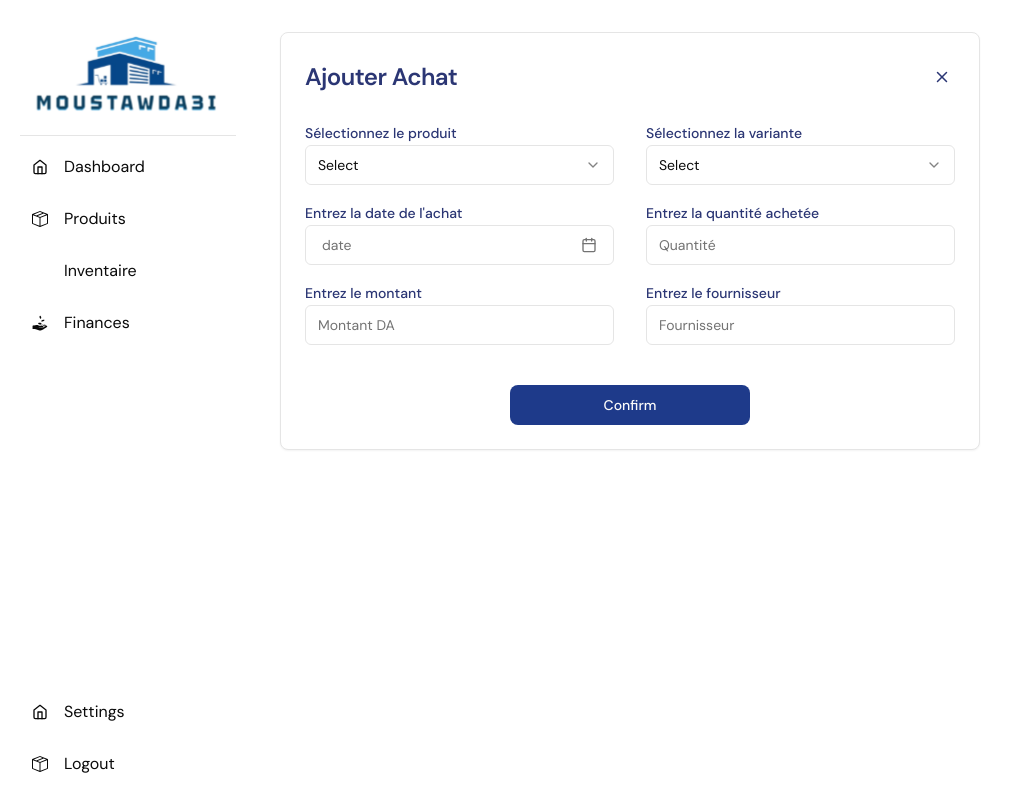
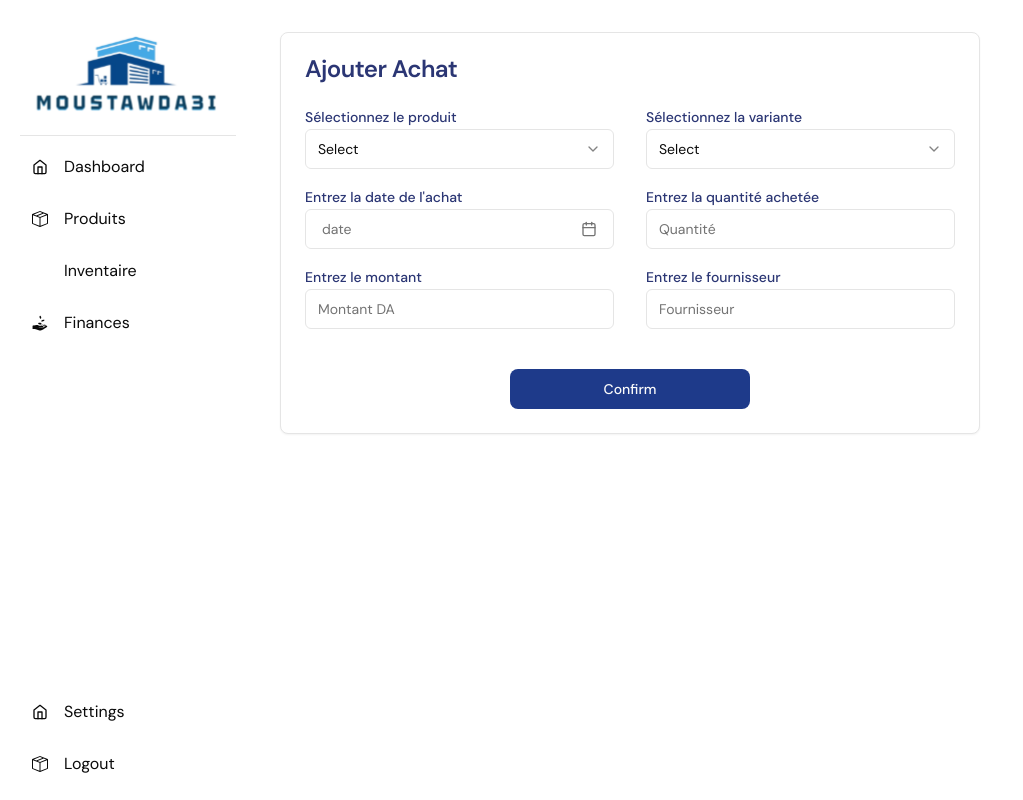
Before and after one commit to Mehdi-Guendouz/mostawda3i, a React app: page /AjouterAchat in a window 1280 px wide. Shown: the whole page, without its empty margins (0-1023 px from the left). Built offline with nearby package versions, Linux system fonts and the light colour scheme; some icons are missing; the HTML template or start-up script is replaced by a standard one.

Commit message:
Popup ajouter/modifier

```diff
--- a/src/pages/AjouterAchat.tsx
+++ b/src/pages/AjouterAchat.tsx
@@ -238,7 +238,6 @@ export function AjouterAchat() {
       <CardHeader>
         <div className="flex justify-between items-center">
             <CardTitle className="text-title-blue">Ajouter Achat</CardTitle>
-            <Button className="text-title-blue bg-white p-1 rounded-full"><X size={18} /></Button>
         </div>
       </CardHeader>
       <CardContent className="grid grid-cols-2 gap-8">
--- a/src/pages/AjouterVente.tsx
+++ b/src/pages/AjouterVente.tsx
@@ -238,7 +238,6 @@ export function AjouterVente() {
       <CardHeader>
         <div className="flex justify-between items-center">
             <CardTitle className="text-title-blue">Ajouter Vente</CardTitle>
-            <Button className="text-title-blue bg-white p-1 rounded-full"><X size={18} /></Button>
         </div>
       </CardHeader>
       <CardContent className="grid grid-cols-2 gap-8">
```
